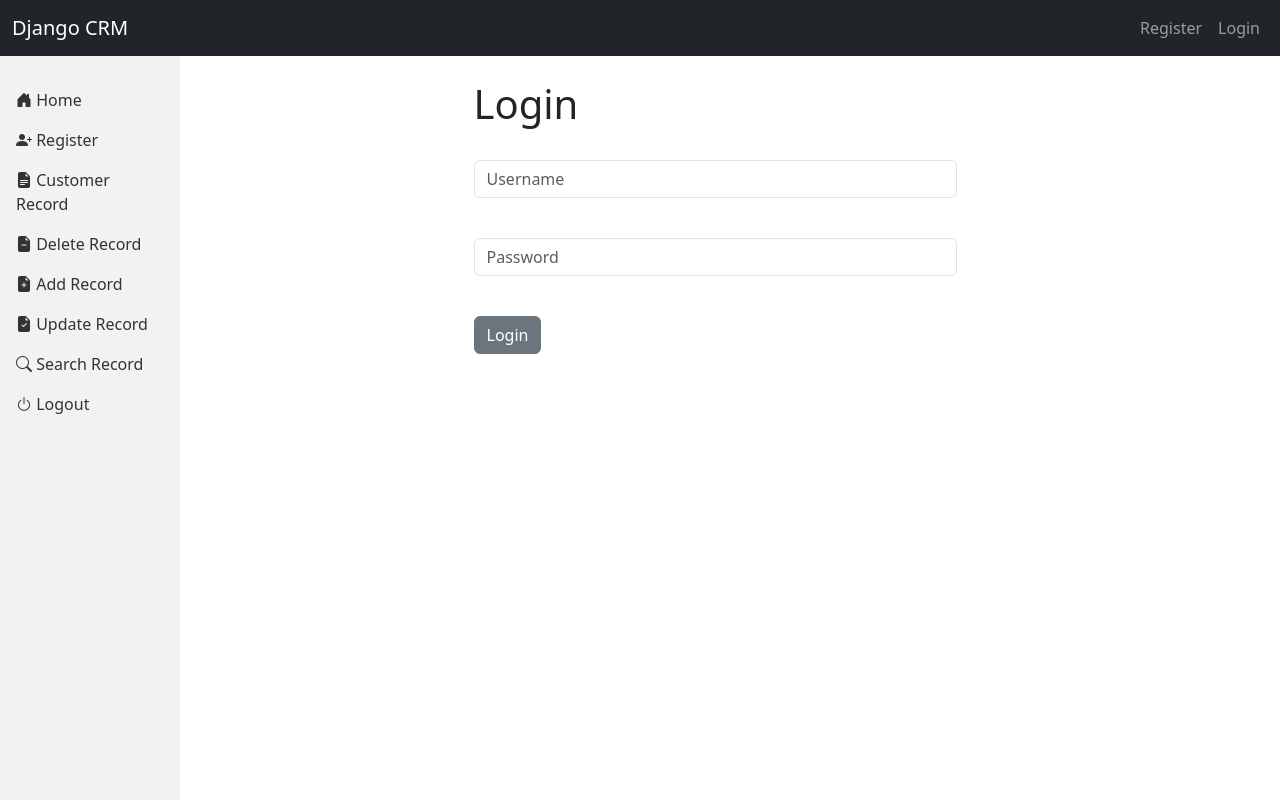
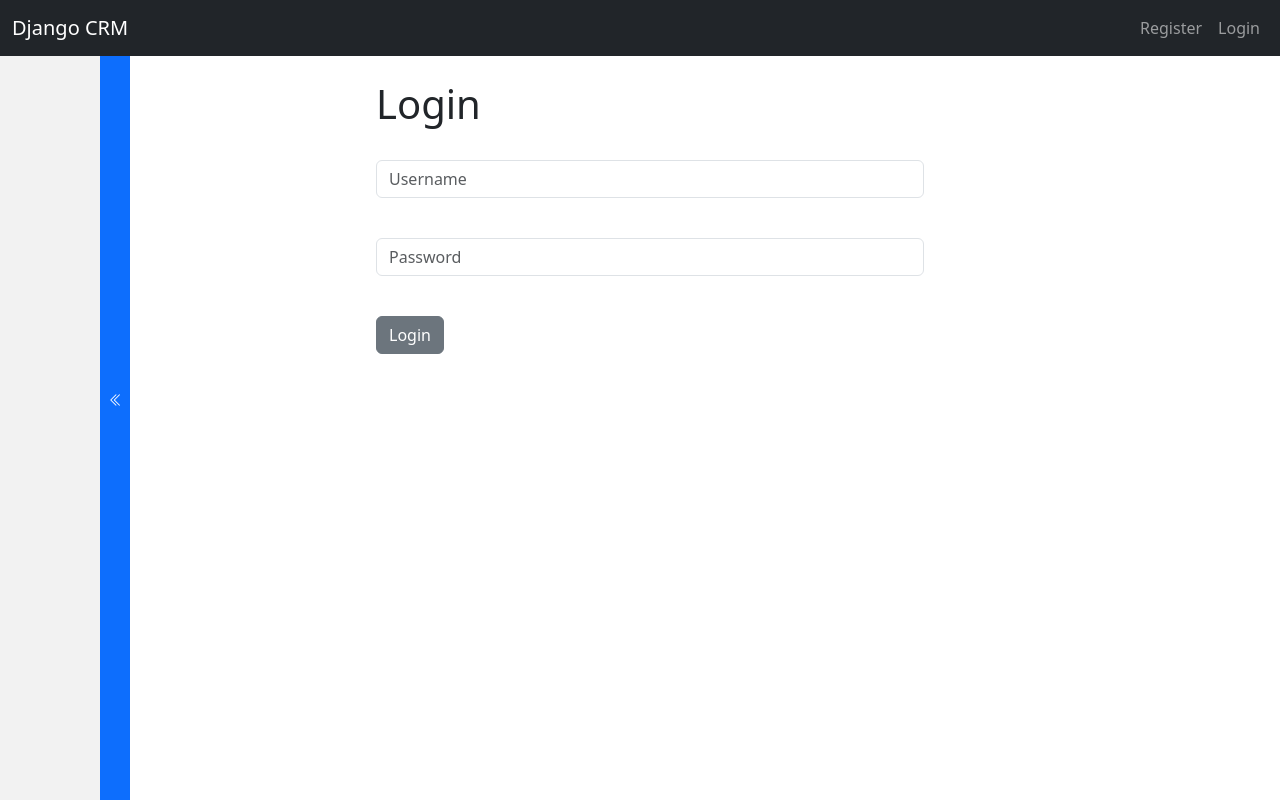
Before and after one commit to webapp-master/my-1st-web-app-project, a Django app: page / in a window 1280 px wide. Run offline with Django 4.2, Linux system fonts and the light colour scheme; some libraries are stand-ins or nearby versions.

Commit message:
Sidebar going wrong

```diff
--- a/static/css/custom.css
+++ b/static/css/custom.css
@@ -7,10 +7,44 @@
 
 
 
-
-
-
   .alert-reshape {
     width: 600px; /* Adjust this value as needed */
     margin-left: 300px; /* Adjust this value as needed */
   }
+
+
+
+ /* Custom styles for the minimized sidebar */
+#sidebar.minimized ul li a {
+  display: none; /* Hides the text content, leaving only the icons visible */
+}
+
+
+#sidebar ul li a i {
+  /* Ensure that the icon is always visible, regardless of the sidebar state */
+  display: none;
+  width: 20px; /* Adjust this value as needed to control the spacing */
+}
+
+
+#sidebar.minimized #sidebar-toggle-btn {
+  /* Adjust the position and style of the toggle button when the sidebar is minimized */
+  position: absolute;
+  top: 0;
+  right: -30px;
+  width: 30px;
+  height: 100%;
+  border-radius: 0;
+}
+
+#content {
+  /* Adjust the content area to make space for the minimized sidebar (when expanded) */
+  margin-left: 100px; /* Adjust this value to control the spacing */
+  transition: margin-left 0.3s;
+}
+
+  /* Styles for the minimized content area */
+#content.minimized-content {
+  /* Adjust the content area to make space for the minimized sidebar (when minimized) */
+  margin-left: 20px; /* Adjust this value to control the spacing */
+}
--- a/static/css/styles.css
+++ b/static/css/styles.css
@@ -8,9 +8,9 @@
 
 
 #sidebar {
-  background-color: #f2f2f2; #88add2;
+  background-color: #f2f2f2; /*#88add2;*/
   height: 100%;
-  width: 180px;
+  width: 100px;
   position: fixed;
   top: 0;
   left: 0;
@@ -36,6 +36,6 @@
   background-color: #e5e5e5;
 }
 
-#content {
+/*#content {
   margin-left: 150px; /* To create space for the sidebar */
-}
+/*}*/
--- a/website/templates/base.html
+++ b/website/templates/base.html
@@ -26,8 +26,11 @@
 
 
 
-    <div id="sidebar">
+    <div id="sidebar"  class="minimized">
+      <!-- Button to toggle sidebar -->
+      <button id="sidebar-toggle-btn" class="btn btn-primary btn-sm"><i class="bi bi-chevron-double-left"></i></button>
       <ul>
+        <!-- Sidebar content with icons -->
         <li><a href="{% url 'home' %}"><i class="bi bi-house-door-fill"></i> Home</a></li>
         <li><a href="{% url 'register' %}"><i class="bi bi-person-plus-fill"></i> Register</a></li>
         <li><a href="{% url 'record' 1 %}"><i class="bi bi-file-earmark-text-fill"></i> Customer Record</a></li>
@@ -68,7 +71,7 @@
 
 
 
-      <div id="content">
+      <div id="content" class="minimized-content">
 
 
         {% block content %}
@@ -90,6 +93,21 @@
     </script>
 
 
+<script>
+  // Function to toggle the sidebar's state
+  function toggleSidebar() {
+    const sidebar = document.getElementById('sidebar');
+    const content = document.getElementById('content');
+    sidebar.classList.toggle('minimized');
+    content.classList.toggle('minimized-content');
+  }
+
+  // Add event listener to the toggle button
+  document.getElementById('sidebar-toggle-btn').addEventListener('click', toggleSidebar);
+</script>
+
+
+
     <script src="https://cdn.jsdelivr.net/npm/bootstrap@5.3.0-alpha1/dist/js/bootstrap.bundle.min.js" integrity="sha384-w76AqPfDkMBDXo30jS1Sgez6pr3x5MlQ1ZAGC+nuZB+EYdgRZgiwxhTBTkF7CXvN" crossorigin="anonymous"></script>
   </body>
 </html>
```
